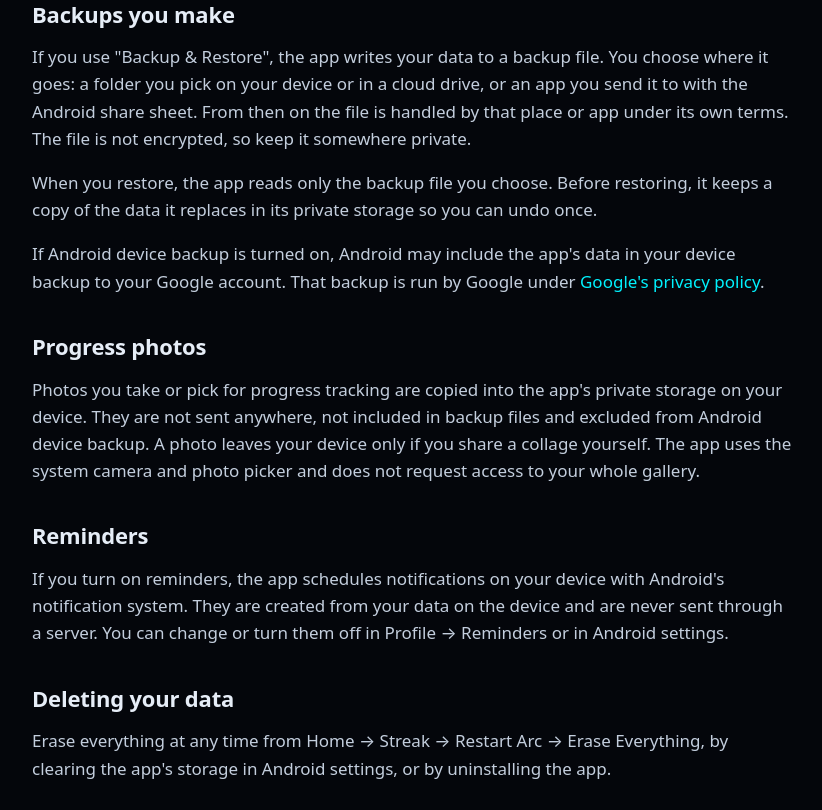
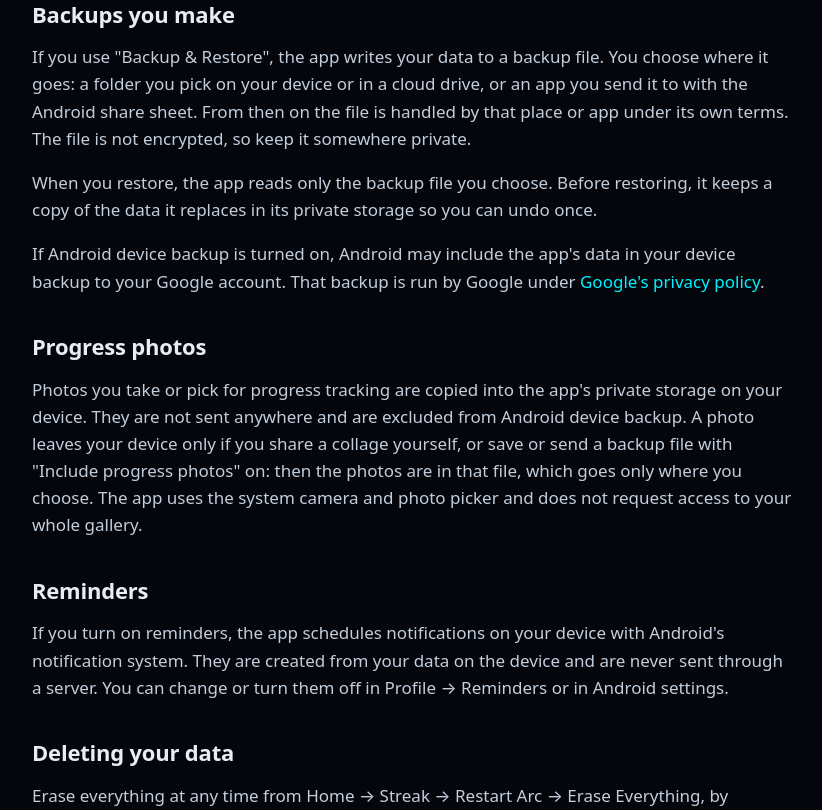
Before and after one commit to winterarc-app/winterarc-app.github.io, a plain HTML site: page privacy-policy.html in a window 1280 px wide. Shown: the part 1274-2084 px from the top of the page, without its empty margins (228-1050 px from the left). Drawn offline with Linux system fonts and the light colour scheme.

Commit message:
Add files via upload

```diff
--- a/privacy-policy.html
+++ b/privacy-policy.html
@@ -29,7 +29,7 @@
   <div class="wrap">
     <span class="eyebrow">Legal</span>
     <h1>Privacy Policy</h1>
-    <p class="meta">Effective October 25, 2026 · Android app <code>com.arc90.app</code></p>
+    <p class="meta">Effective October 31, 2026 · Android app <code>com.arc90.app</code></p>
 
     <div class="card summary">
       <p><strong>Summary.</strong> Winter Arc has no accounts and no ads. Everything you enter stays on your
@@ -77,8 +77,9 @@
 
     <h2>Progress photos</h2>
     <p>Photos you take or pick for progress tracking are copied into the app's private storage on your device.
-    They are not sent anywhere, not included in backup files and excluded from Android device backup. A photo
-    leaves your device only if you share a collage yourself. The app uses the system camera and photo picker
+    They are not sent anywhere and are excluded from Android device backup. A photo leaves your device only if
+    you share a collage yourself, or save or send a backup file with "Include progress photos" on: then the
+    photos are in that file, which goes only where you choose. The app uses the system camera and photo picker
     and does not request access to your whole gallery.</p>
 
     <h2>Reminders</h2>
```
